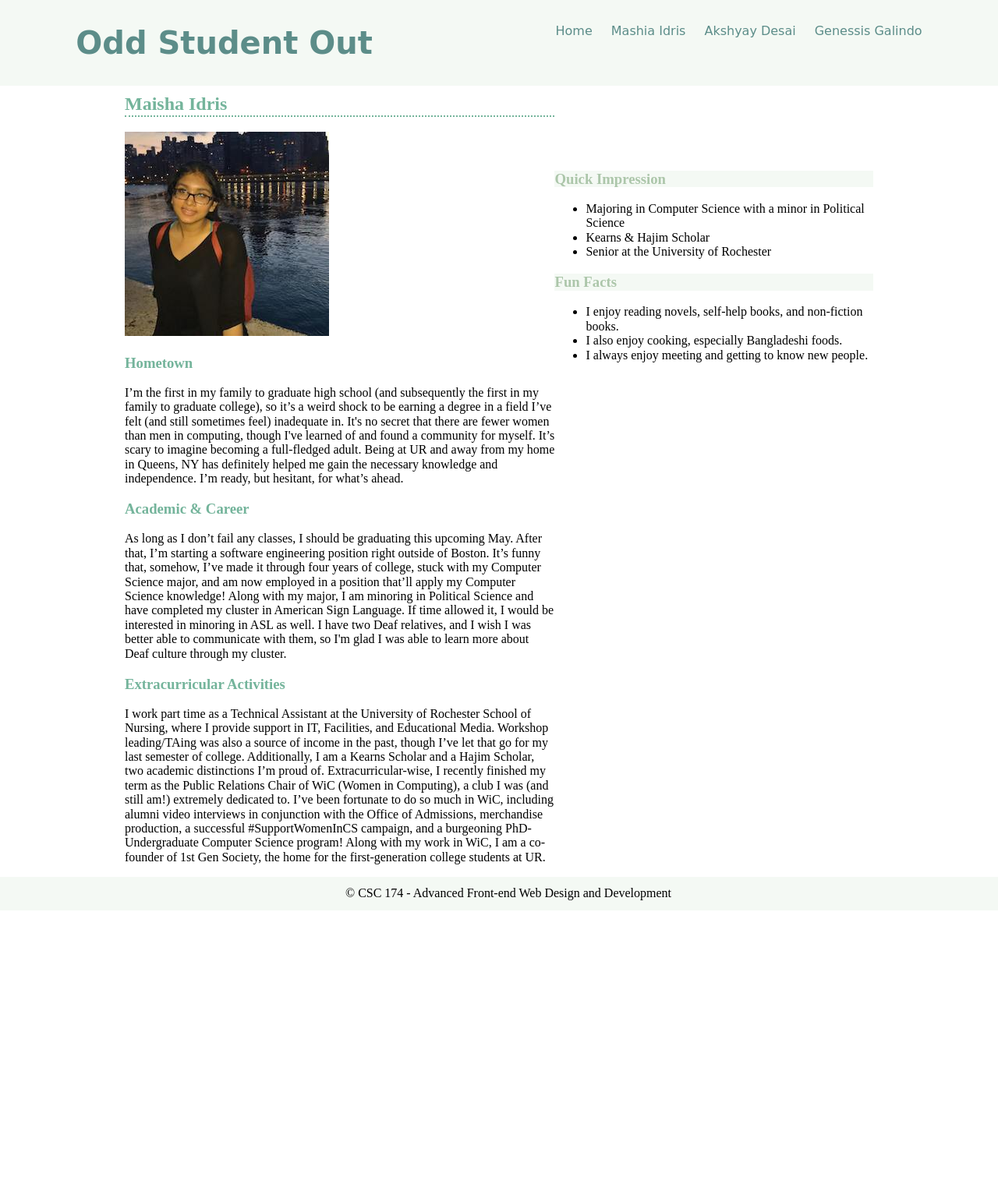
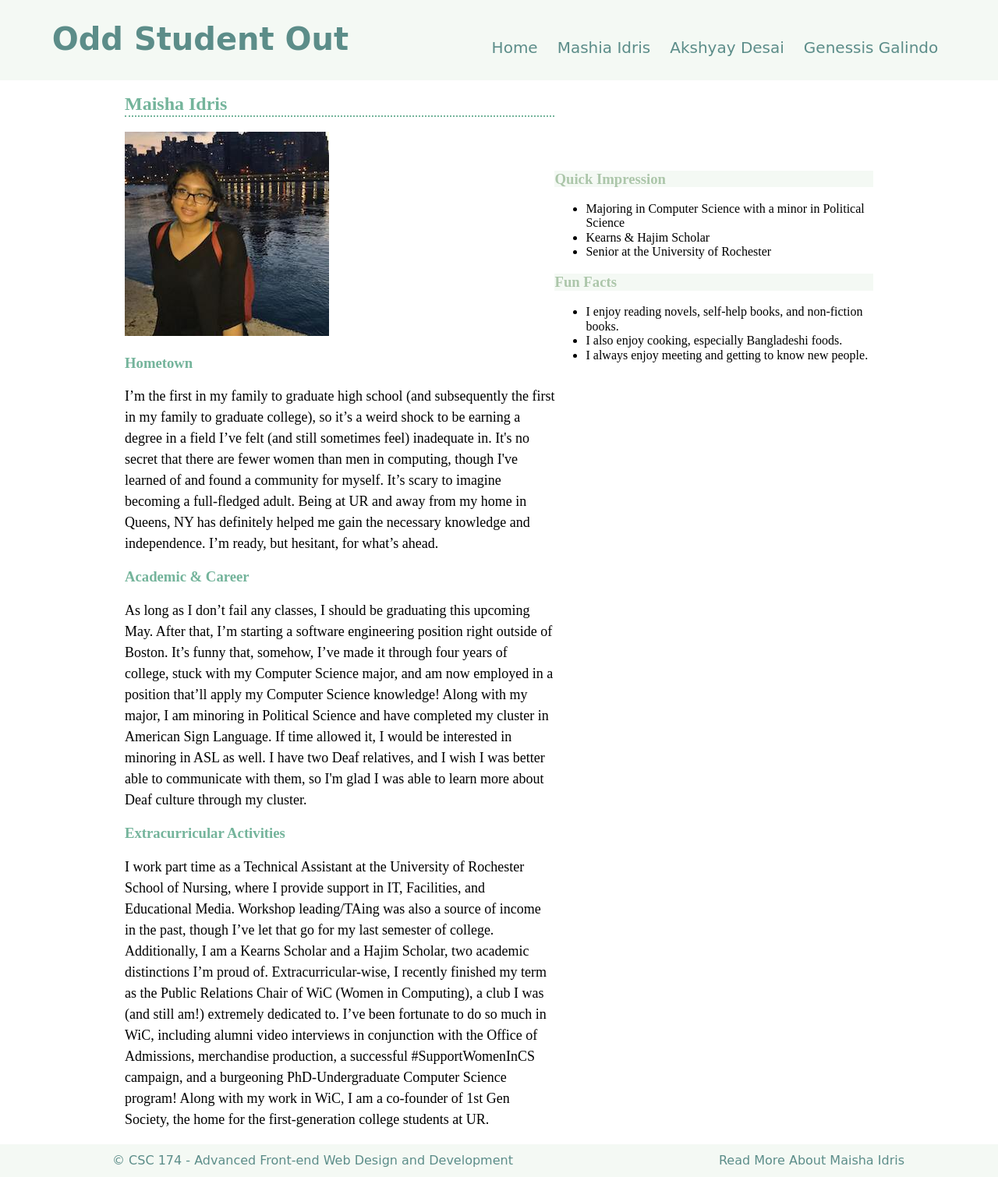
Before and after one commit to kfang2/Assignment5, a PHP site: page /maisha.php in a window 1280 px wide. Shown: the whole page at 78% size. Before the commit the page ends 1155 px from the top, so only its background shows below. Run offline with PHP 8.4, Linux system fonts and the light colour scheme.

Commit message:
chage footer

```diff
--- a/css/banner.css
+++ b/css/banner.css
@@ -5,16 +5,12 @@ header{
 	position:fixed;
 	width:100%;
 	top:0px;
-	padding:5px;
 	display:inline-flex;
 	flex-wrap:wrap;
     justify-content: space-around;
 	/*FIXME: CHANGE THE BACKGROUND COLOR*/
 	background-color:#f4f9f4;
 
-}
-.banner nav{
-	justify-content: right;
 }
 .main-menu ul li
 {
@@ -37,7 +33,10 @@ h1{
 }
 
 
-
+nav{
+	margin-top:20px;
+	font-size: 20px;
+}
 
 /******************
 ** MODULE
--- a/css/styles.css
+++ b/css/styles.css
@@ -19,19 +19,31 @@ aside{
 }
 
 /*FIXME: THE GRID DOES NOT WORK WELL*/;
-main h2{
+h2{
 	grid-column: 1/3;
 }
 
+footer{
+	display:flex;
+	flex-wrap:wrap;
+	justify-content: space-around;
+}
 
 /******************
 ** BASE
 *******************/
+p{
+	font-family: 'Merriweather', serif;
+	line-height: 1.5em;
+	font-size:18px;
+}
 
 h2{
+
 	color:#74b49b;
 	border-bottom: 2px dotted;
 	font-weight: bold;
+
 }
 
 h3{
@@ -52,4 +64,6 @@ footer{
 	padding:12px;
 	text-align: center;
 	background-color:#f4f9f4;
+	color:#5c8d89;
+	font-family: 'Love Ya Like A Sister', cursive;
 }
--- a/maisha.php
+++ b/maisha.php
@@ -3,10 +3,8 @@ $currentPage="Maisha Idris | Odd Student Out";
 include "inc/html-top.inc";?>
 
 <main>
-	<a href="http://midris2.digitalscholar.rochester.edu/csc174/lab01/www/index.php">
-		<h2>Maisha Idris</h2>
-		<img src="images/maisha.jpg" alt="Picture of Maisha">
-	</a>
+	<h2>Maisha Idris</h2>
+	<img src="images/maisha.jpg" alt="Picture of Maisha">
 
 	<h3>Hometown</h3>
 	<p>I’m the first in my family to graduate high school (and subsequently the first in my family to graduate college), so it’s a weird shock to be earning a degree in a field I’ve felt (and still sometimes feel) inadequate in. It's no secret that there are fewer women than men in computing, though I've learned of and found a community for myself. It’s scary to imagine becoming a full-fledged adult. Being at UR and away from my home in Queens, NY has definitely helped me gain the necessary knowledge and independence. I’m ready, but hesitant, for what’s ahead.</p>
@@ -41,6 +39,7 @@ include "inc/html-top.inc";?>
 
 <footer>
 	©  CSC 174 - Advanced Front-end Web Design and Development
+	<a href="http://midris2.digitalscholar.rochester.edu/csc174/lab01/www/index.php">Read More About Maisha Idris</a>
 </footer>
 
 </body>
```
